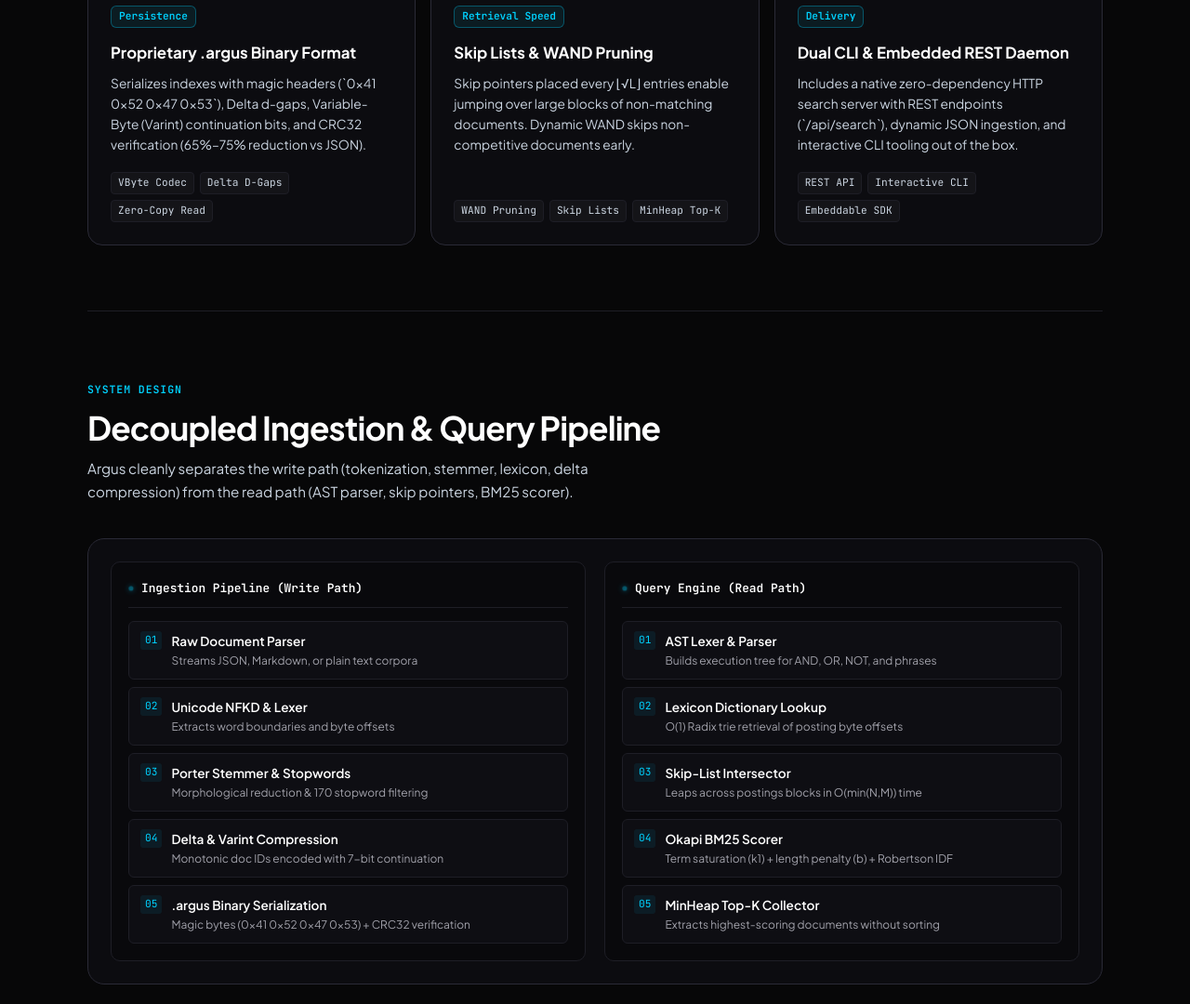
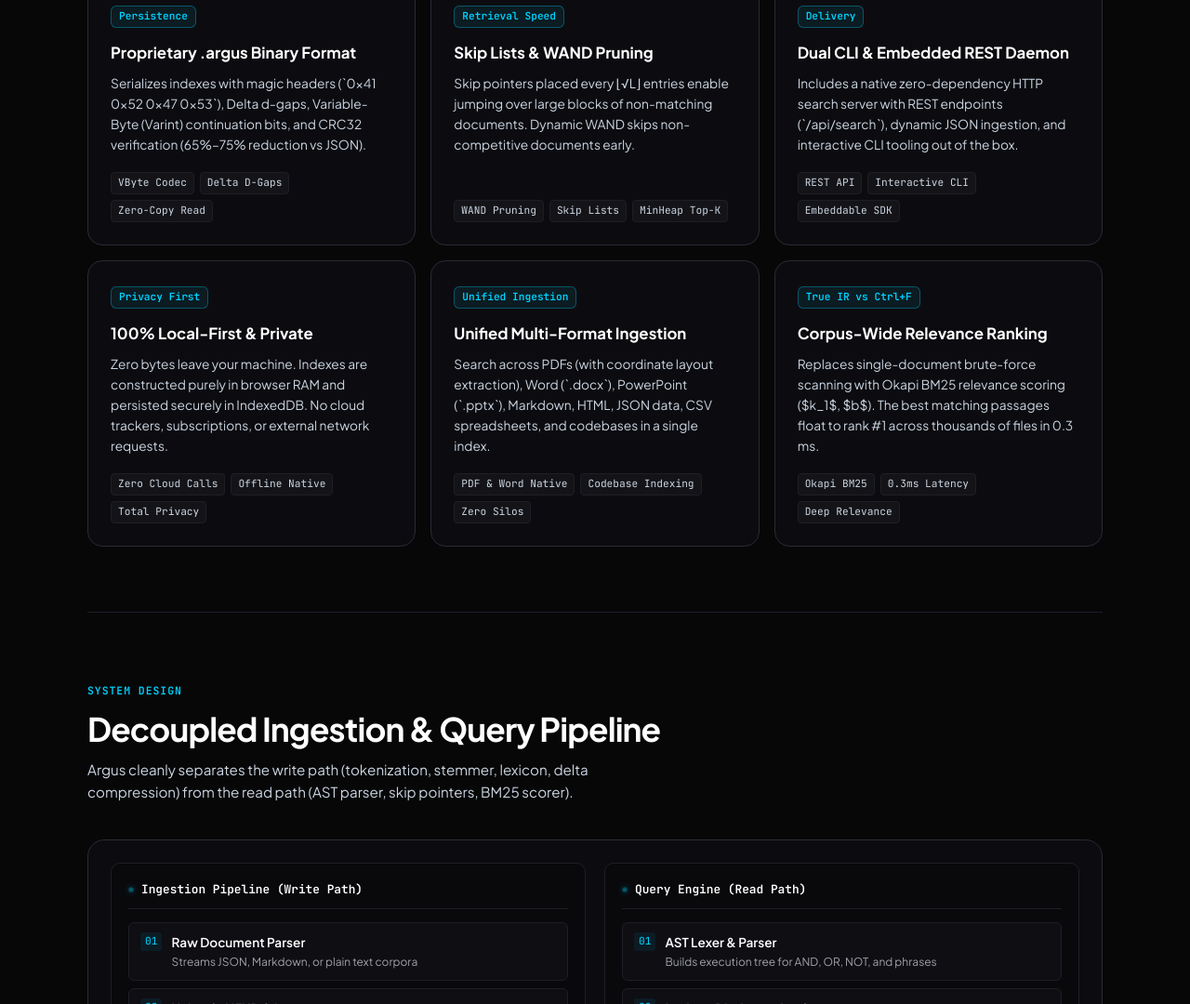
Before and after one commit to Krishnanand-10/Argus, a website: page index.html in a window 1280 px wide. Shown: the part 2293-3373 px from the top of the page at 93% size. Drawn offline with Linux system fonts and the light colour scheme.

Commit message:
docs: update feature matrix, privacy guarantees, and UI cards

```diff
--- a/index.html
+++ b/index.html
@@ -478,6 +478,54 @@
             <span class="p2p-tag">Embeddable SDK</span>
           </div>
         </div>
+
+        <!-- Feature 7 -->
+        <div class="p2p-feature-card">
+          <div>
+            <span class="card-top-badge">Privacy First</span>
+            <h3 class="p2p-card-title">100% Local-First &amp; Private</h3>
+            <p class="p2p-card-desc">
+              Zero bytes leave your machine. Indexes are constructed purely in browser RAM and persisted securely in IndexedDB. No cloud trackers, subscriptions, or external network requests.
+            </p>
+          </div>
+          <div class="p2p-card-tags">
+            <span class="p2p-tag">Zero Cloud Calls</span>
+            <span class="p2p-tag">Offline Native</span>
+            <span class="p2p-tag">Total Privacy</span>
+          </div>
+        </div>
+
+        <!-- Feature 8 -->
+        <div class="p2p-feature-card">
+          <div>
+            <span class="card-top-badge">Unified Ingestion</span>
+            <h3 class="p2p-card-title">Unified Multi-Format Ingestion</h3>
+            <p class="p2p-card-desc">
+              Search across PDFs (with coordinate layout extraction), Word (`.docx`), PowerPoint (`.pptx`), Markdown, HTML, JSON data, CSV spreadsheets, and codebases in a single index.
+            </p>
+          </div>
+          <div class="p2p-card-tags">
+            <span class="p2p-tag">PDF &amp; Word Native</span>
+            <span class="p2p-tag">Codebase Indexing</span>
+            <span class="p2p-tag">Zero Silos</span>
+          </div>
+        </div>
+
+        <!-- Feature 9 -->
+        <div class="p2p-feature-card">
+          <div>
+            <span class="card-top-badge">True IR vs Ctrl+F</span>
+            <h3 class="p2p-card-title">Corpus-Wide Relevance Ranking</h3>
+            <p class="p2p-card-desc">
+              Replaces single-document brute-force scanning with Okapi BM25 relevance scoring ($k_1$, $b$). The best matching passages float to rank #1 across thousands of files in 0.3 ms.
+            </p>
+          </div>
+          <div class="p2p-card-tags">
+            <span class="p2p-tag">Okapi BM25</span>
+            <span class="p2p-tag">0.3ms Latency</span>
+            <span class="p2p-tag">Deep Relevance</span>
+          </div>
+        </div>
       </div>
     </section>
 
```
Also changed, not shown: README.md.
